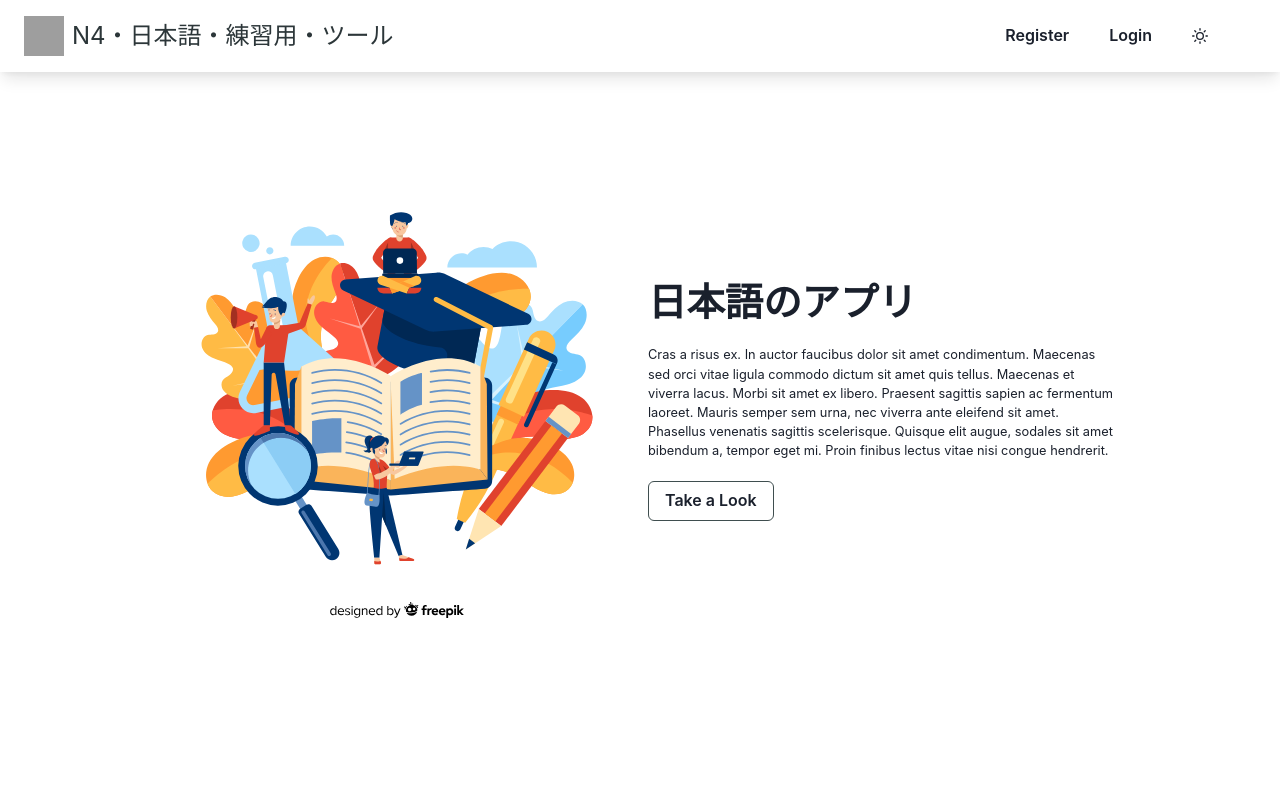
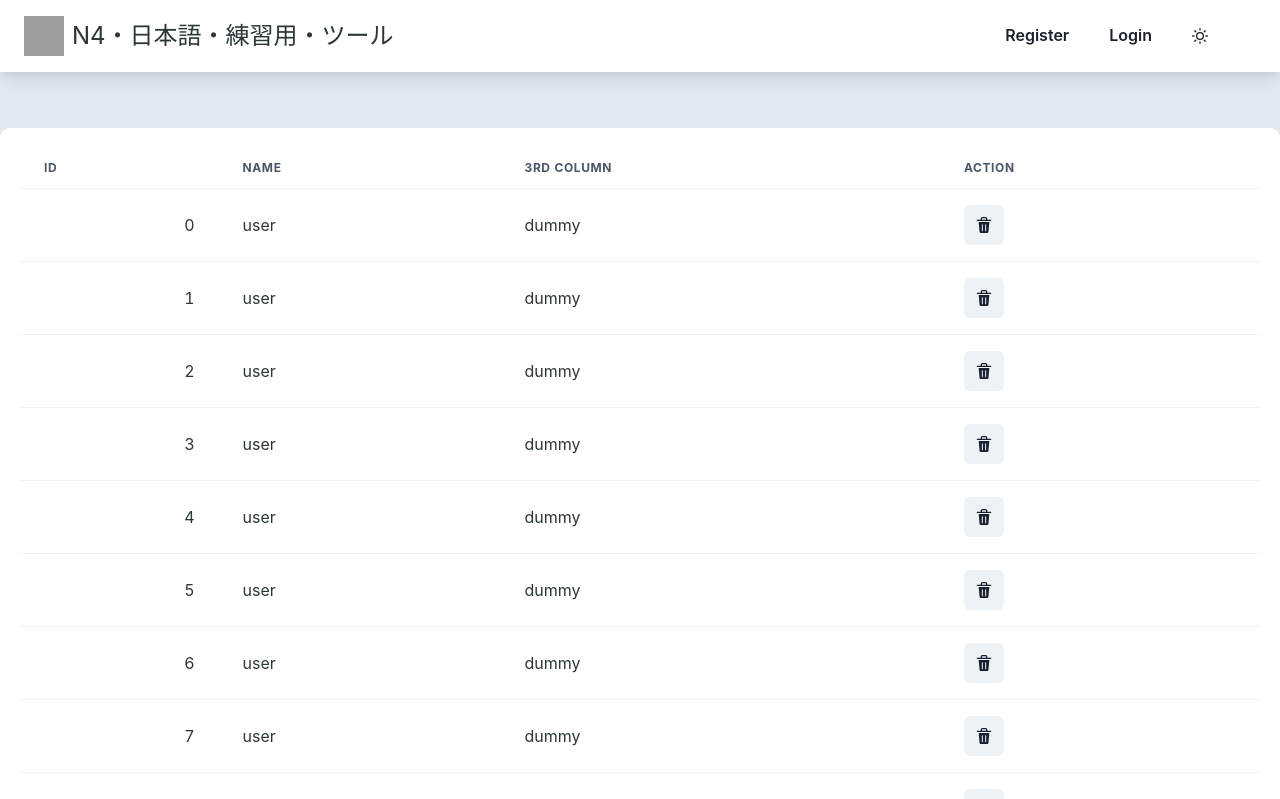
Before and after one commit to hernanjay/nihongo-app, a React (Vite) app: page /users in a window 1280 px wide. Before the commit this address led to /. Shown: the top 799 px of the page. Built offline with nearby package versions, Linux system fonts and the light colour scheme; grey boxes are pictures that could not be loaded.

Commit message:
Added Dummy Crud dashboard for users

```diff
--- a/src/ui/components/NavBar.jsx
+++ b/src/ui/components/NavBar.jsx
@@ -84,16 +84,11 @@ export default function NavBar() {
                   }
                 />
                 <MenuList>
-                  <MenuItem
-                    icon={
-                      <InfoOutlineIcon
-                        onClick={() => {
-                          navigate("/home");
-                        }}
-                      />
-                    }
-                  >
-                    Home
+                  <MenuItem icon={<InfoOutlineIcon />} as={Link} to="/home">
+                    <Text>Home</Text>
+                  </MenuItem>
+                  <MenuItem icon={<InfoOutlineIcon />} as={Link} to="/users">
+                    Users
                   </MenuItem>
                   <MenuItem icon={<InfoOutlineIcon />}>User Profile</MenuItem>
                   <MenuItem icon={<SettingsIcon />}>User Settings</MenuItem>
--- /dev/null
+++ b/src/ui/pages/dummies/Userlist.jsx
@@ -0,0 +1,60 @@
+import { DeleteIcon } from "@chakra-ui/icons";
+import {
+  Box,
+  Container,
+  IconButton,
+  ListItem,
+  Table,
+  TableCaption,
+  TableContainer,
+  Tbody,
+  Td,
+  Text,
+  Th,
+  Thead,
+  Tr,
+  UnorderedList,
+} from "@chakra-ui/react";
+import React from "react";
+
+function Userlist() {
+  const users = [1, 2, 3, 4, 5, 6, 7, 8, 9, 10];
+  return (
+    <>
+      <Box pt={"10vw"} pb={"5vw"}>
+        <Container maxW="container.xl" p="5" borderRadius="10" bg={"white"}>
+          <TableContainer>
+            <Table variant="simple">
+              <Thead>
+                <Tr>
+                  <Th>ID</Th>
+                  <Th>Name</Th>
+                  <Th>3rd Column</Th>
+                  <Th>Action</Th>
+                </Tr>
+              </Thead>
+              <Tbody>
+                {/* Code Here */}
+                {users.map((user, index) => {
+                  return (
+                    <Tr>
+                      <Td isNumeric>{index}</Td>
+                      <Td>user</Td>
+                      <Td>dummy</Td>
+                      <Td>
+                        <IconButton icon={<DeleteIcon />} onClick={() => {}} />
+                      </Td>
+                    </Tr>
+                  );
+                })}
+                {/* Code Here */}
+              </Tbody>
+            </Table>
+          </TableContainer>
+        </Container>
+      </Box>
+    </>
+  );
+}
+
+export default Userlist;
--- a/src/ui/pages/main/App.jsx
+++ b/src/ui/pages/main/App.jsx
@@ -15,6 +15,7 @@ import { useUserContext } from "../../../logic/hooks/user/UserContext";
 import LandingPage from "../landingPage/LandingPage";
 import Loader from "../../components/Loader";
 import Footer from "../../components/Footer";
+import Userlist from "../dummies/userlist";
 
 function App() {
   const { user, isLoading } = useUserContext();
@@ -30,6 +31,7 @@ function App() {
               <Routes>
                 <Route path="*" element={<Navigate to="/" />} />
                 <Route path="/" element={<LandingPage />} />
+                <Route path="/users" element={<Userlist />} />
                 <Route
                   path="/home"
                   element={user ? <Home /> : <Navigate to="/login" />}
```
